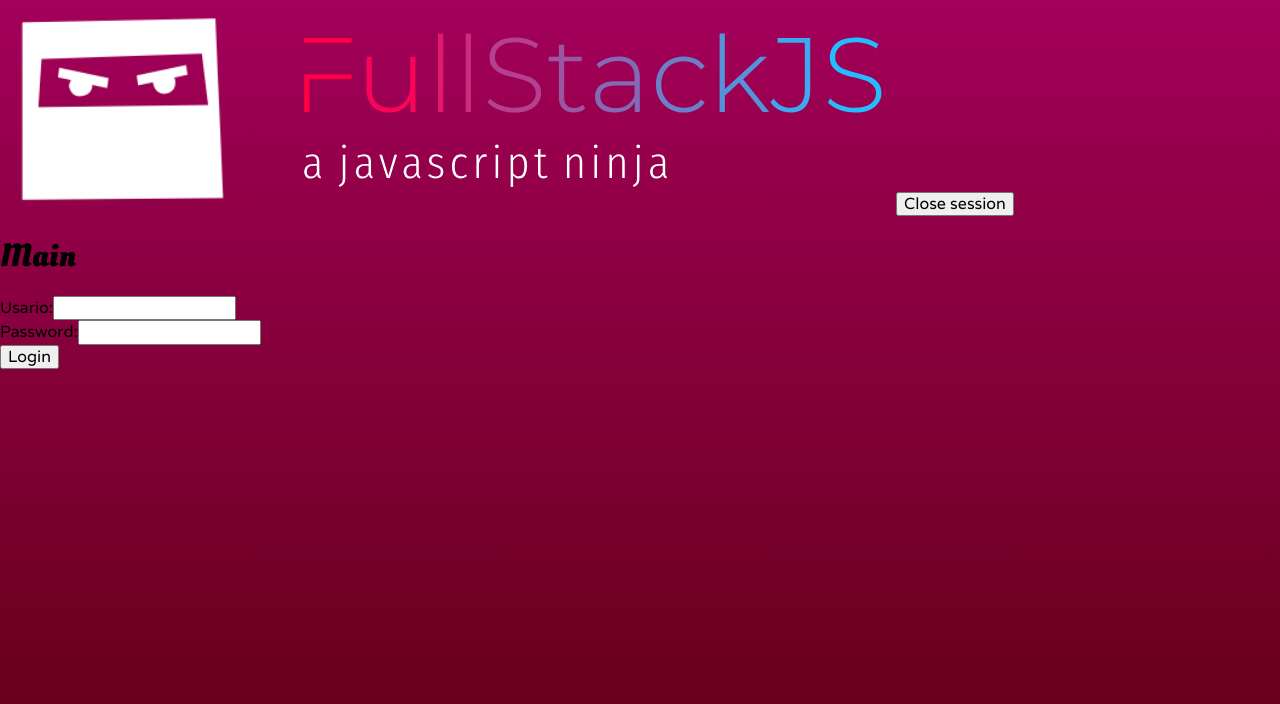
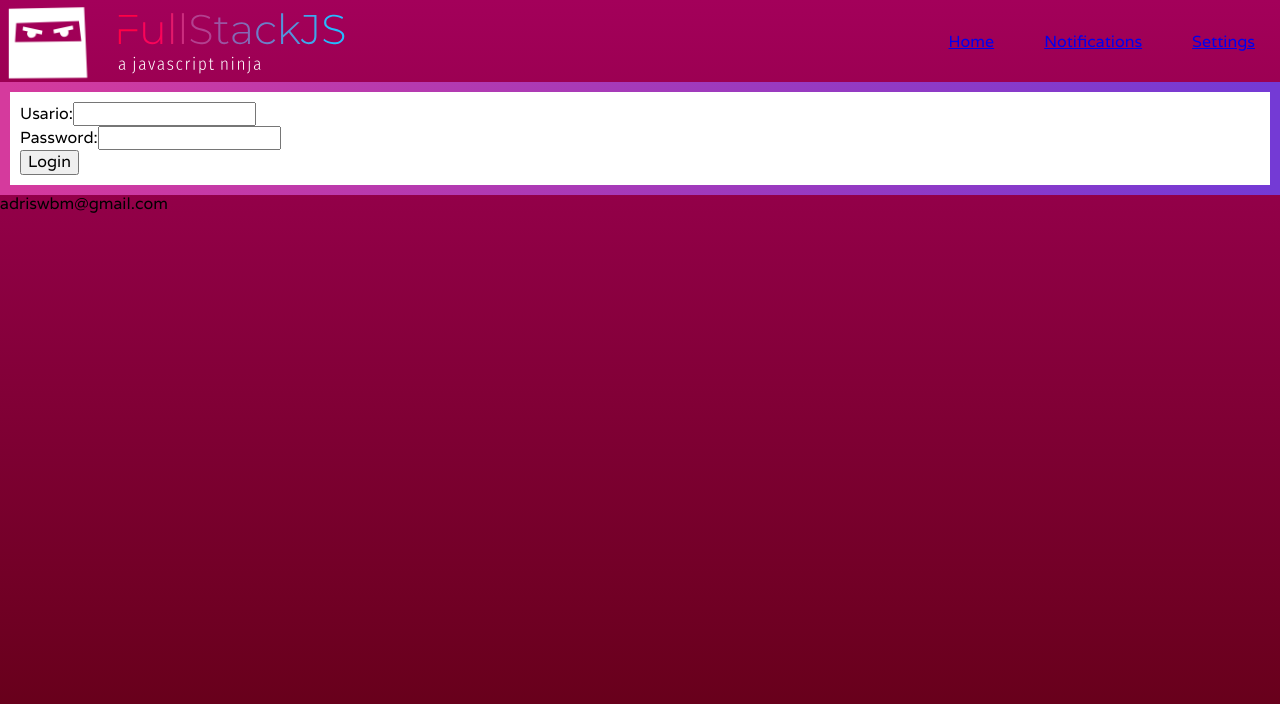
Before and after one commit to amf84/social-app, a React (Create React App) app: page /login in a window 1280 px wide. Shown: the top 704 px of the page. Built offline with nearby package versions, Linux system fonts and the light colour scheme.

Commit message:
styled home

```diff
--- a/package.json
+++ b/package.json
@@ -14,7 +14,8 @@
     "react-router-dom": "^5.2.0",
     "react-scripts": "3.4.3",
     "redux": "^4.0.5",
-    "redux-thunk": "^2.3.0"
+    "redux-thunk": "^2.3.0",
+    "styled-components": "^5.2.0"
   },
   "scripts": {
     "start": "react-scripts start",
--- a/src/Home/Card.js
+++ b/src/Home/Card.js
@@ -1,13 +1,53 @@
 import React from 'react';
 import PropTypes from 'prop-types';
 import { Link } from 'react-router-dom';
+import styled from 'styled-components';
 
-export const Card = ({ id, title, description, image }) => {
+const CardDiv = styled.div`
+    display: flex;
+    align-items: center;
+    padding: 0 8px;
+    flex-direction: column;
+    justify-content: space-between;
+    background-color: #000;
+    box-shadow: 1px 1px 4px 1px gray;
+    border-radius: 0.3em;
+    color: white;
+    text-align: center;
+    transition: all .2s ease-in-out;
+    & p {
+        font-size: 0.9em
+    }
+    :hover {
+        transform: scale(0.98);
+    }
+
+    & button {background-image: linear-gradient(to right, #ff00cc 0%, #333399  51%, #ff00cc  100%)}
+    & button {
+            margin: 10px;
+            padding: 15px 45px;
+            text-align: center;
+            text-transform: uppercase;
+            transition: 0.5s;
+            background-size: 200% auto;
+            color: white;
+            border-radius: 10px;
+            display: block;
+          }
+
+          & button:hover {
+            background-position: right center; /* change the direction of the change here */
+            color: #fff;
+            text-decoration: none;
+          }
 
 
 
+`;
+
+export const Card = ({ id, title, description, image }) => {
     return (
-        <div>
+        <CardDiv>
             <h4>{title}</h4>
             <Link to={`/post/${id}`}>
                 <img src={image} alt={title} />
@@ -15,7 +55,8 @@ export const Card = ({ id, title, description, image }) => {
             <div>
                 <p>{description}</p>
             </div>
-        </div>
+            <button>Action</button>
+        </CardDiv>
     );
 }
 
--- a/src/Home/Home.js
+++ b/src/Home/Home.js
@@ -1,7 +1,26 @@
 import React, { useEffect, useState } from 'react';
+import styled from 'styled-components';
 import { Loading } from '../Shared/Loading';
 import { Card } from './Card';
 import { HomeService } from './HomeService';
+
+const Grid = styled.div`
+display: grid;
+justify-content: center;
+grid-gap: 25px;
+grid-template-columns: repeat(auto-fill, 200px);
+`;
+
+const Title = styled.h2`
+    grid-column-start: 1;
+    grid-column-end: -2;
+`;
+const Search = styled.div`
+    grid-column-start: -2;
+    grid-column-end: -1;
+    align-self: center;
+    justify-self: end;
+`;
 
 export const Home = () => {
     const [list, setList] = useState([])
@@ -11,8 +30,9 @@ export const Home = () => {
         });
     }, []);
     return (<>
-        <h3>Home</h3>
-        <div>
+        <Grid>
+        <Title>Home</Title>
+        <Search><input type="text"/></Search>
         {
             list.length === 0
             ? <Loading />
@@ -24,6 +44,6 @@ export const Home = () => {
                 image={image}
             />)
         }
-        </div>
+        </Grid>
     </>)
 }
--- a/src/Layout/Header.js
+++ b/src/Layout/Header.js
@@ -1,6 +1,40 @@
 import React from 'react';
 import { useDispatch } from 'react-redux';
+import styled from 'styled-components';
 import { logoutAction } from '../Redux/actions/authActions';
+
+const HeaderDiv = styled.header`
+display: grid;
+grid-template-columns: 1fr 1fr;
+`;
+
+const Image = styled.img`
+width: 350px;
+`;
+
+const Ul = styled.ul`
+    list-style: none;
+    display: flex;
+    align-self: end;
+    justify-content: flex-end;
+    margin:0;
+    & li {
+        padding: 10px 25px;
+    }
+        & li::after {
+            content: '';
+            display: block;
+            width: 0;
+            margin-top: 15px;
+            margin-bottom: 0;
+            height: 5px;
+            background: #fff;
+            transition: width .5s;
+        }
+        & li:hover::after {
+            width: 100%;
+        }
+`;
 
 export const Header = () => {
     const dispatch = useDispatch();
@@ -8,8 +42,13 @@ export const Header = () => {
         dispatch(logoutAction())
     }
 
-    return (<header>
-        <img width="70%" id="logo" src="http://localhost:3000/assets/logo_fullstak.svg" />
-        <button onClick={closeSession}>Close session</button>
-    </header>)
+    return (<HeaderDiv>
+        <Image  id="logo" src="http://localhost:3000/assets/logo_fullstak.svg" />
+
+        <Ul>
+            <li> <a href="#">Home</a></li>
+            <li><a href="#">Notifications</a></li>
+            <li><a href="#">Settings</a></li>
+        </Ul>
+    </HeaderDiv>)
 }
--- a/src/Layout/Layout.js
+++ b/src/Layout/Layout.js
@@ -9,6 +9,9 @@ export const Layout = ({component}) => {
       <Main>
         {component}
       </Main>
+      <footer>
+        adriswbm@gmail.com
+      </footer>
     </>
   );
 };
--- a/src/Layout/Main.js
+++ b/src/Layout/Main.js
@@ -1,8 +1,20 @@
 import React from 'react';
+import styled from 'styled-components';
+
+
+const MainDiv = styled.main`
+border: 10px solid;
+border-image-slice: 1;
+border-width: 10px;
+border-image-source: linear-gradient(to left, #743ad5, #d53a9d);
+background: #fff;
+padding: 10px
+`;
+
 
 export const Main = ({children}) => {
-    return (<main>
-        <h1>Main</h1>
+    return (
+    <MainDiv>
         {children}
-    </main>)
+    </MainDiv>)
 }
```
Also changed, not shown: public/api/list.json (+20 -20 lines), 1 other file (tests, documents, lock files or other folders).
